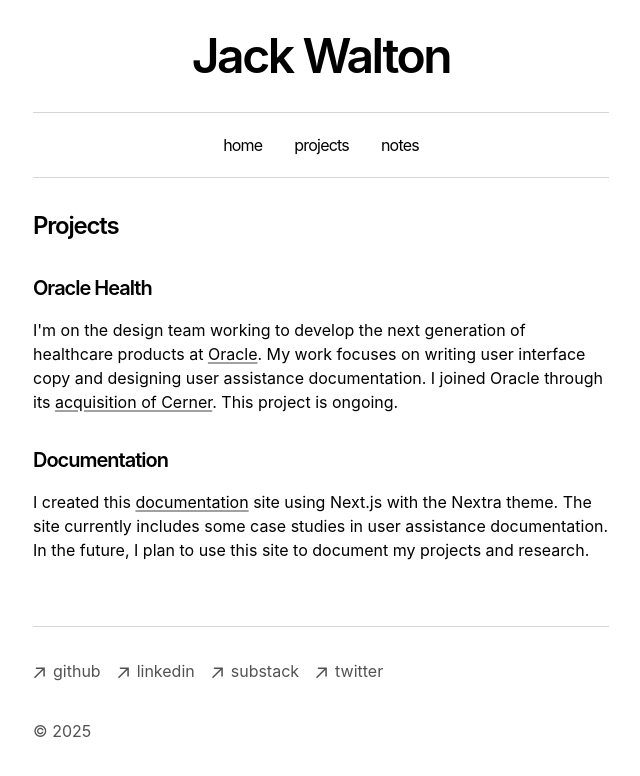
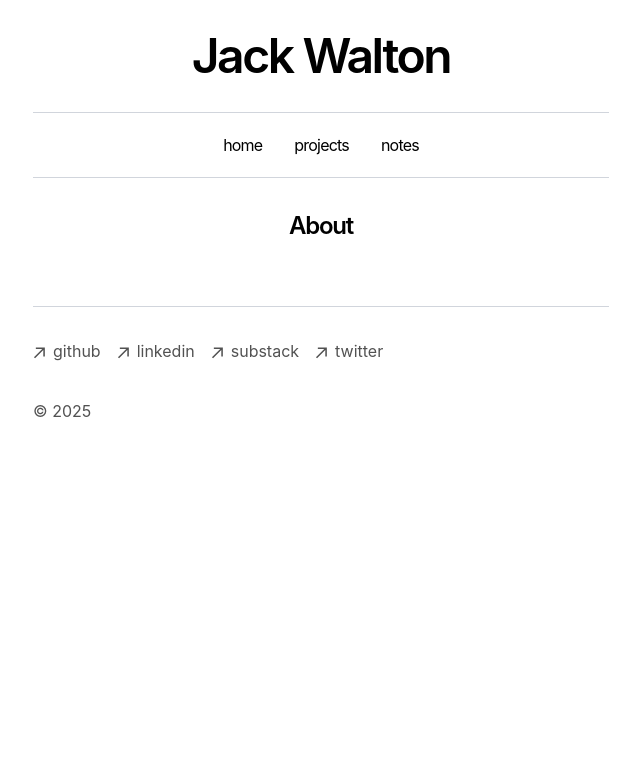
Before and after one commit to jack-walton/landing-page, a Next.js app: page / in a window 1280 px wide. Shown: the top 776 px of the page, without its empty margins (319-959 px from the left). Built offline with nearby package versions, Linux system fonts and the light colour scheme.

Commit message:
Update page titles

```diff
--- a/app/blog/page.tsx
+++ b/app/blog/page.tsx
@@ -8,6 +8,9 @@
 export default function Page() {
   return (
     <section>
+      <h1 className="mb-8 text-5xl font-semibold tracking-tighter text-center border-gray-300">
+        Notes
+      </h1>
       <BlogPosts />
     </section>
   )
--- a/app/page.tsx
+++ b/app/page.tsx
@@ -8,44 +8,7 @@
 export default function Page() {
   return (
     <section className="max-w-xl mx-auto">
-      <h1 className="mb-8 text-2xl font-semibold tracking-tighter">Projects</h1>
-
-      <h2 className="font-semibold text-xl mb-4 tracking-tighter">Oracle Health</h2>
-      <p className="mb-8">
-        I'm on the design team working to develop the next generation of healthcare products at{' '}
-        <Link
-          href="https://www.oracle.com/health/"
-          className="underline decoration-neutral-400 dark:decoration-neutral-600 underline-offset-2 decoration-[0.1em] transition-all"
-          target="_blank"
-          rel="noopener noreferrer"
-        >
-          Oracle
-        </Link>.
-        My work focuses on writing user interface copy and designing user assistance documentation. I joined Oracle through its{' '}
-        <Link
-          href="https://www.oracle.com/news/announcement/oracle-buys-cerner-2021-12-20/"
-          className="underline decoration-neutral-400 dark:decoration-neutral-600 underline-offset-2 decoration-[0.1em] transition-all"
-          target="_blank"
-          rel="noopener noreferrer"
-        >
-          acquisition of Cerner
-        </Link>.
-        This project is ongoing.
-      </p>
-
-      <h2 className="font-semibold text-xl mb-4 tracking-tighter">Documentation</h2>
-      <p className="mb-8">
-        I created this{' '}
-        <Link
-          href="https://docs.jackwalton.xyz"
-          className="underline decoration-neutral-400 dark:decoration-neutral-600 underline-offset-2 decoration-[0.1em] transition-all"
-          target="_blank"
-          rel="noopener noreferrer"
-        >
-          documentation
-        </Link>{' '}
-        site using Next.js with the Nextra theme. The site currently includes some case studies in user assistance documentation. In the future, I plan to use this site to document my projects and research.
-      </p>
+      <h1 className="mb-8 text-2xl font-semibold tracking-tighter">About</h1>
     </section>
   );
 }
```
